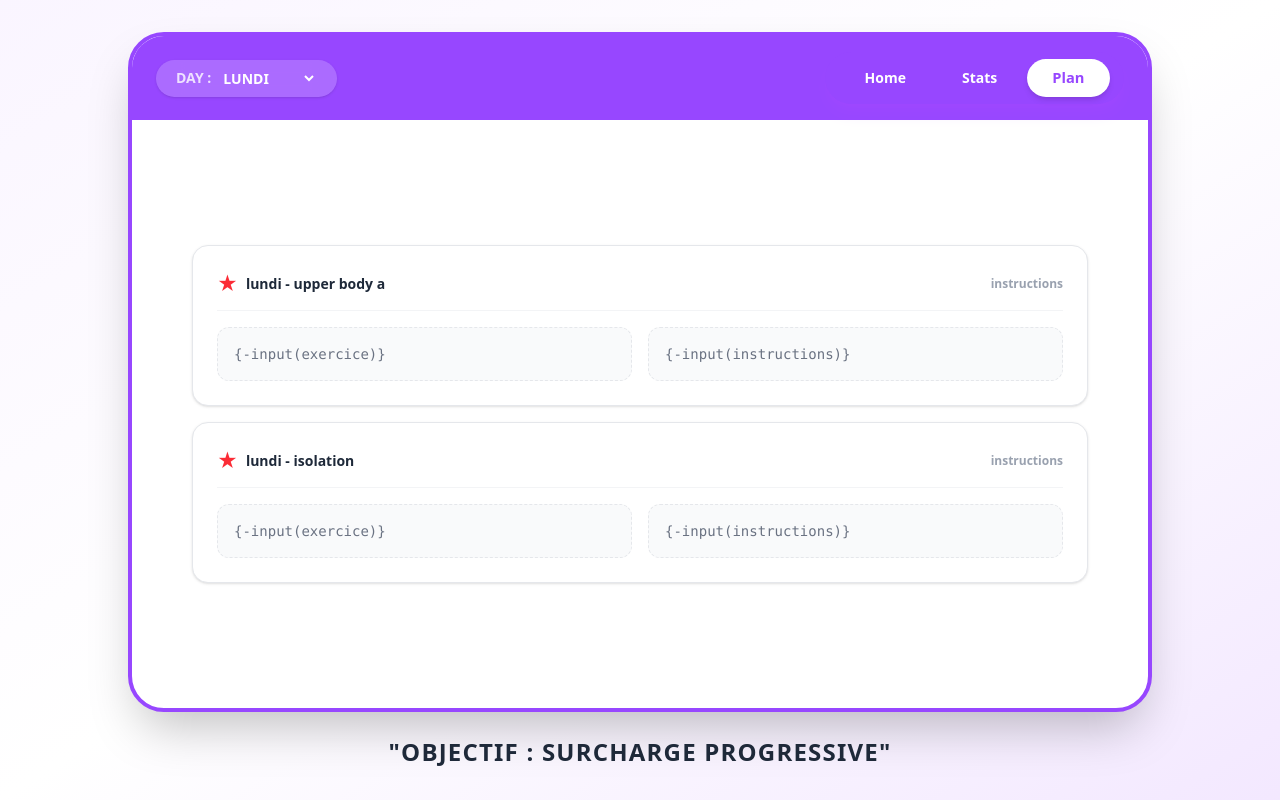
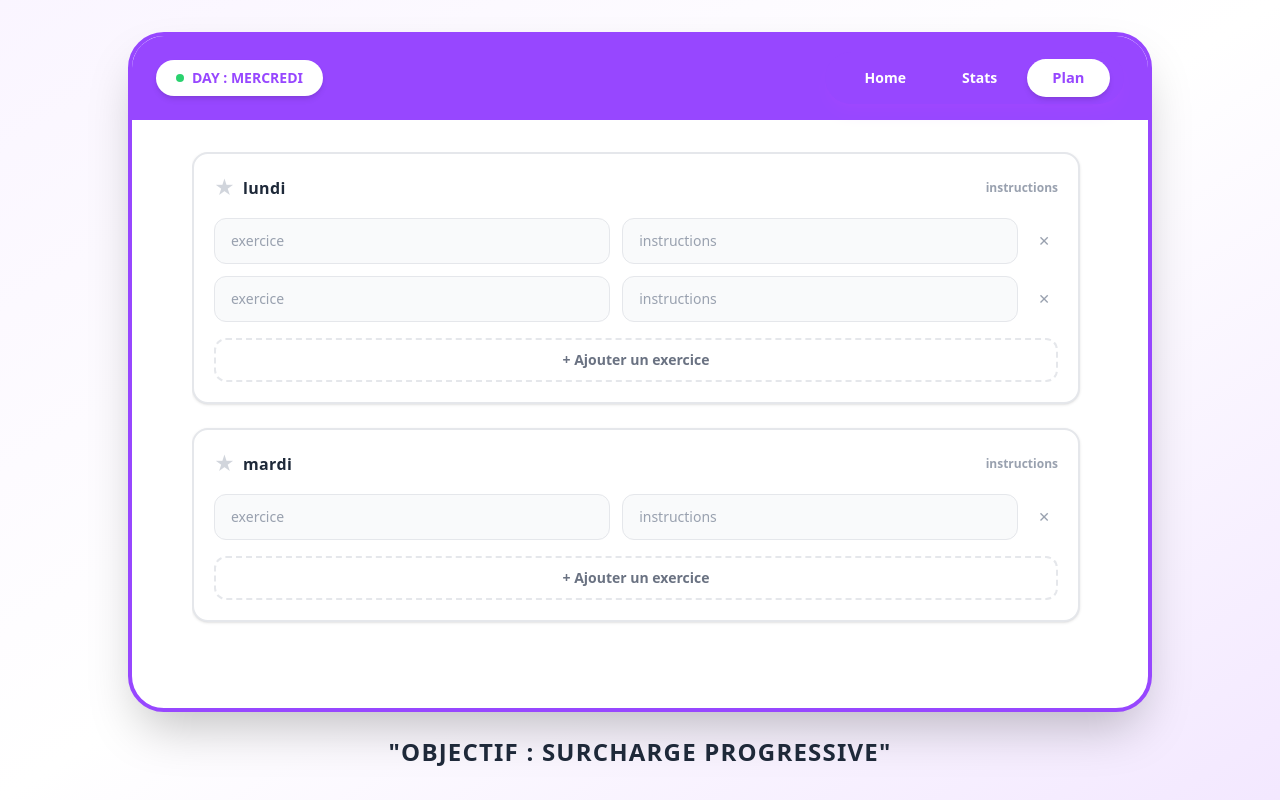
Before and after one commit to 2sitrakamarcel-maker/reps-tracker, a React (Vite) app: page / in a window 1280 px wide. Both pictures are taken after a click on the button "Plan". Built offline with nearby package versions, Linux system fonts and the light colour scheme.

Commit message:
feat: PlanView all days scrollable with editable inputs, navbar DAY auto today

```diff
--- a/src/components/Homepage.jsx
+++ b/src/components/Homepage.jsx
@@ -1,38 +1,35 @@
-import React, { useState } from 'react'
+import React, { useState, useMemo } from 'react'
 import Navbar from './navbar'
 import HomeView from './HomeView'
 import StatsView from './StatsView'
 import PlanView from './PlanView'
 
+const getTodayName = () => {
+  const daysMap = ['DIMANCHE', 'LUNDI', 'MARDI', 'MERCREDI', 'JEUDI', 'VENDREDI', 'SAMEDI']
+  return daysMap[new Date().getDay()]
+}
+
 const Homepage = () => {
   const [activeTab, setActiveTab] = useState('Home')
-  const [selectedDay, setSelectedDay] = useState('LUNDI')
+  const today = useMemo(() => getTodayName(), [])
 
   return (
-    <div className="min-h-screen bg-gradient-to-br from-purple-50 via-white to-purple-100 p-4 sm:p-6 md:p-8 flex flex-col items-center justify-between">
+    <div className="min-h-screen bg-gradient-to-br from-purple-50 via-white to-purple-100 p-4 sm:p-6 md:p-8 flex flex-col items-center">
       <div className="w-full max-w-5xl border-4 border-[#9747FF] rounded-[36px] overflow-hidden bg-white shadow-2xl flex flex-col min-h-[85vh]">
-        {/* Header with Navbar */}
         <header className="w-full bg-[#9747FF]">
-          <Navbar
-            activeTab={activeTab}
-            onSelectTab={setActiveTab}
-            selectedDay={selectedDay}
-            onSelectDay={setSelectedDay}
-          />
+          <Navbar activeTab={activeTab} onSelectTab={setActiveTab} selectedDay={today} />
         </header>
 
-        {/* Main Content View */}
-        <main className="flex-1 p-6 flex flex-col justify-center">
-          {activeTab === 'Home' && <HomeView selectedDay={selectedDay} />}
-          {activeTab === 'Stats' && <StatsView selectedDay={selectedDay} />}
-          {activeTab === 'Plan' && <PlanView selectedDay={selectedDay} />}
+        <main className="flex-1 p-6 flex flex-col overflow-hidden">
+          {activeTab === 'Home' && <HomeView selectedDay={today} />}
+          {activeTab === 'Stats' && <StatsView selectedDay={today} />}
+          {activeTab === 'Plan' && <PlanView today={today} />}
         </main>
       </div>
 
-      {/* Footer Objective Quote */}
       <footer className="mt-6 text-center">
         <h2 className="text-xl sm:text-2xl font-black text-gray-800 tracking-wider uppercase">
-          "OBJECTIF : SURCHARGE PROGRESSIVE"
+          &quot;OBJECTIF : SURCHARGE PROGRESSIVE&quot;
         </h2>
       </footer>
     </div>
--- a/src/components/PlanView.jsx
+++ b/src/components/PlanView.jsx
@@ -1,54 +1,123 @@
-import React from 'react'
+import React, { useState } from 'react'
 
-const PlanView = ({ selectedDay }) => {
-  const plans = {
+const DAYS_ORDER = ['LUNDI', 'MARDI', 'MERCREDI', 'JEUDI', 'VENDREDI', 'SAMEDI', 'DIMANCHE']
+
+const initialPlans = {
   LUNDI: [
-      { id: 1, title: 'lundi - Upper Body A', exercise: '{-input(exercice)}', inst: '{-input(instructions)}' },
-      { id: 2, title: 'lundi - Isolation', exercise: '{-input(exercice)}', inst: '{-input(instructions)}' }
+    { id: 1, exercise: '', instruction: '' },
+    { id: 2, exercise: '', instruction: '' },
   ],
   MARDI: [
-      { id: 1, title: 'mardi - Pull Session', exercise: '{-input(exercice)}', inst: '{-input(instructions)}' }
+    { id: 1, exercise: '', instruction: '' },
   ],
   MERCREDI: [
-      { id: 1, title: 'mercredi - Jambes', exercise: '{-input(exercice)}', inst: '{-input(instructions)}' }
+    { id: 1, exercise: '', instruction: '' },
   ],
   JEUDI: [
-      { id: 1, title: 'jeudi - Épaules / Bras', exercise: '{-input(exercice)}', inst: '{-input(instructions)}' }
+    { id: 1, exercise: '', instruction: '' },
   ],
   VENDREDI: [
-      { id: 1, title: 'vendredi - Upper Body B', exercise: '{-input(exercice)}', inst: '{-input(instructions)}' }
+    { id: 1, exercise: '', instruction: '' },
   ],
   SAMEDI: [
-      { id: 1, title: 'samedi - Cardio', exercise: '{-input(exercice)}', inst: '{-input(instructions)}' }
+    { id: 1, exercise: '', instruction: '' },
   ],
   DIMANCHE: [
-      { id: 1, title: 'dimanche - Repos', exercise: '{-input(exercice)}', inst: '{-input(instructions)}' }
-    ]
+    { id: 1, exercise: '', instruction: '' },
+  ],
 }
 
-  const dayPlans = plans[selectedDay] || plans.LUNDI
+const PlanView = ({ today }) => {
+  const [plans, setPlans] = useState(initialPlans)
+
+  const updateField = (day, id, field, value) => {
+    setPlans((prev) => ({
+      ...prev,
+      [day]: prev[day].map((item) => (item.id === id ? { ...item, [field]: value } : item)),
+    }))
+  }
+
+  const addExercise = (day) => {
+    setPlans((prev) => ({
+      ...prev,
+      [day]: [...prev[day], { id: Date.now(), exercise: '', instruction: '' }],
+    }))
+  }
+
+  const removeExercise = (day, id) => {
+    setPlans((prev) => ({
+      ...prev,
+      [day]: prev[day].filter((item) => item.id !== id),
+    }))
+  }
 
   return (
-    <div className="w-full max-w-4xl mx-auto my-4 space-y-4">
-      {dayPlans.map((plan) => (
-        <div key={plan.id} className="bg-white rounded-2xl border border-gray-200 shadow-sm p-6">
-          <div className="flex items-center justify-between mb-4 pb-3 border-b border-gray-100">
-            <div className="flex items-center space-x-2">
-              <span className="text-red-500 text-xl">★</span>
-              <h3 className="font-bold text-gray-800 lowercase text-sm">{plan.title}</h3>
+    <div className="w-full max-w-4xl mx-auto my-2 max-h-[60vh] overflow-y-auto pr-2 space-y-6 scrollbar-thin">
+      {DAYS_ORDER.map((day) => {
+        const isToday = day === today
+        return (
+          <div
+            key={day}
+            className={`rounded-2xl border-2 p-5 space-y-4 transition-all ${
+              isToday ? 'border-[#9747FF] bg-purple-50/40 shadow-md' : 'border-gray-200 bg-white shadow-sm'
+            }`}
+          >
+            <div className="flex items-center justify-between">
+              <div className="flex items-center gap-2">
+                <span className={`text-xl ${isToday ? 'text-[#9747FF]' : 'text-gray-300'}`}>★</span>
+                <h3 className="font-black text-gray-800 lowercase tracking-wide">{day}</h3>
+                {isToday && (
+                  <span className="ml-2 bg-[#9747FF] text-white text-[10px] font-black px-2 py-1 rounded-full uppercase tracking-wider">
+                    Aujourd&apos;hui
+                  </span>
+                )}
               </div>
               <span className="text-xs font-semibold text-gray-400">instructions</span>
             </div>
-          <div className="grid grid-cols-1 md:grid-cols-2 gap-4">
-            <div className="p-4 bg-gray-50 rounded-xl border border-dashed border-gray-200 text-gray-500 font-mono text-sm">
-              {plan.exercise}
-            </div>
-            <div className="p-4 bg-gray-50 rounded-xl border border-dashed border-gray-200 text-gray-500 font-mono text-sm">
-              {plan.inst}
-            </div>
-          </div>
+
+            <div className="space-y-3">
+              {plans[day].map((item) => (
+                <div key={item.id} className="grid grid-cols-1 md:grid-cols-[1fr_1fr_auto] gap-3 items-center">
+                  <input
+                    type="text"
+                    placeholder="exercice"
+                    value={item.exercise}
+                    onChange={(e) => updateField(day, item.id, 'exercise', e.target.value)}
+                    className="w-full px-4 py-3 bg-gray-50 border border-gray-200 rounded-xl text-sm font-medium text-gray-700 placeholder:text-gray-400 focus:outline-none focus:ring-2 focus:ring-[#9747FF] focus:border-transparent"
+                  />
+                  <input
+                    type="text"
+                    placeholder="instructions"
+                    value={item.instruction}
+                    onChange={(e) => updateField(day, item.id, 'instruction', e.target.value)}
+                    className="w-full px-4 py-3 bg-gray-50 border border-gray-200 rounded-xl text-sm font-medium text-gray-700 placeholder:text-gray-400 focus:outline-none focus:ring-2 focus:ring-[#9747FF] focus:border-transparent"
+                  />
+                  <button
+                    onClick={() => removeExercise(day, item.id)}
+                    className="hidden md:block text-gray-400 hover:text-red-500 text-sm px-2"
+                    title="Supprimer"
+                  >
+                    ✕
+                  </button>
+                  <button
+                    onClick={() => removeExercise(day, item.id)}
+                    className="md:hidden text-xs text-red-400 font-semibold"
+                  >
+                    Supprimer
+                  </button>
                 </div>
               ))}
+            </div>
+
+            <button
+              onClick={() => addExercise(day)}
+              className="w-full py-2.5 rounded-xl border-2 border-dashed border-gray-200 text-sm font-bold text-gray-500 hover:border-[#9747FF] hover:text-[#9747FF] hover:bg-purple-50/50 transition-colors"
+            >
+              + Ajouter un exercice
+            </button>
+          </div>
+        )
+      })}
     </div>
   )
 }
--- a/src/components/navbar.jsx
+++ b/src/components/navbar.jsx
@@ -1,29 +1,18 @@
 import React from 'react'
 
-const Navbar = ({ activeTab, onSelectTab, selectedDay, onSelectDay }) => {
+const Navbar = ({ activeTab, onSelectTab, selectedDay }) => {
   const tabs = ['Home', 'Stats', 'Plan']
-  const days = ['LUNDI', 'MARDI', 'MERCREDI', 'JEUDI', 'VENDREDI', 'SAMEDI', 'DIMANCHE']
 
   return (
     <nav className="w-full py-4 px-6 flex items-center justify-between flex-wrap gap-4">
-      {/* Day Selector Pill */}
-      <div className="bg-white/20 backdrop-blur-md rounded-full px-5 py-2 flex items-center space-x-2 text-white font-bold text-sm shadow-sm">
-        <span className="opacity-80">DAY :</span>
-        <select
-          value={selectedDay}
-          onChange={(e) => onSelectDay(e.target.value)}
-          className="bg-transparent text-white font-bold outline-none cursor-pointer"
-        >
-          {days.map((day) => (
-            <option key={day} value={day} className="text-gray-900 bg-white">
-              {day}
-            </option>
-          ))}
-        </select>
+      {/* Day Badge - read only, auto day */}
+      <div className="bg-white text-[#9747FF] rounded-full px-5 py-2 flex items-center gap-2 font-black text-sm shadow-md">
+        <span className="w-2 h-2 rounded-full bg-green-500 animate-pulse" />
+        DAY : {selectedDay}
       </div>
 
       {/* Nav Tabs */}
-      <div className="bg-[#9747FF] rounded-full py-2 px-4 flex items-center space-x-2 shadow-lg shadow-purple-500/25">
+      <div className="bg-[#9747FF] rounded-full py-2 px-4 flex items-center gap-2 shadow-lg shadow-purple-500/25">
         {tabs.map((tab) => {
           const isActive = activeTab === tab
           return (
```
Lines whose indentation alone changed are shown as unchanged.
